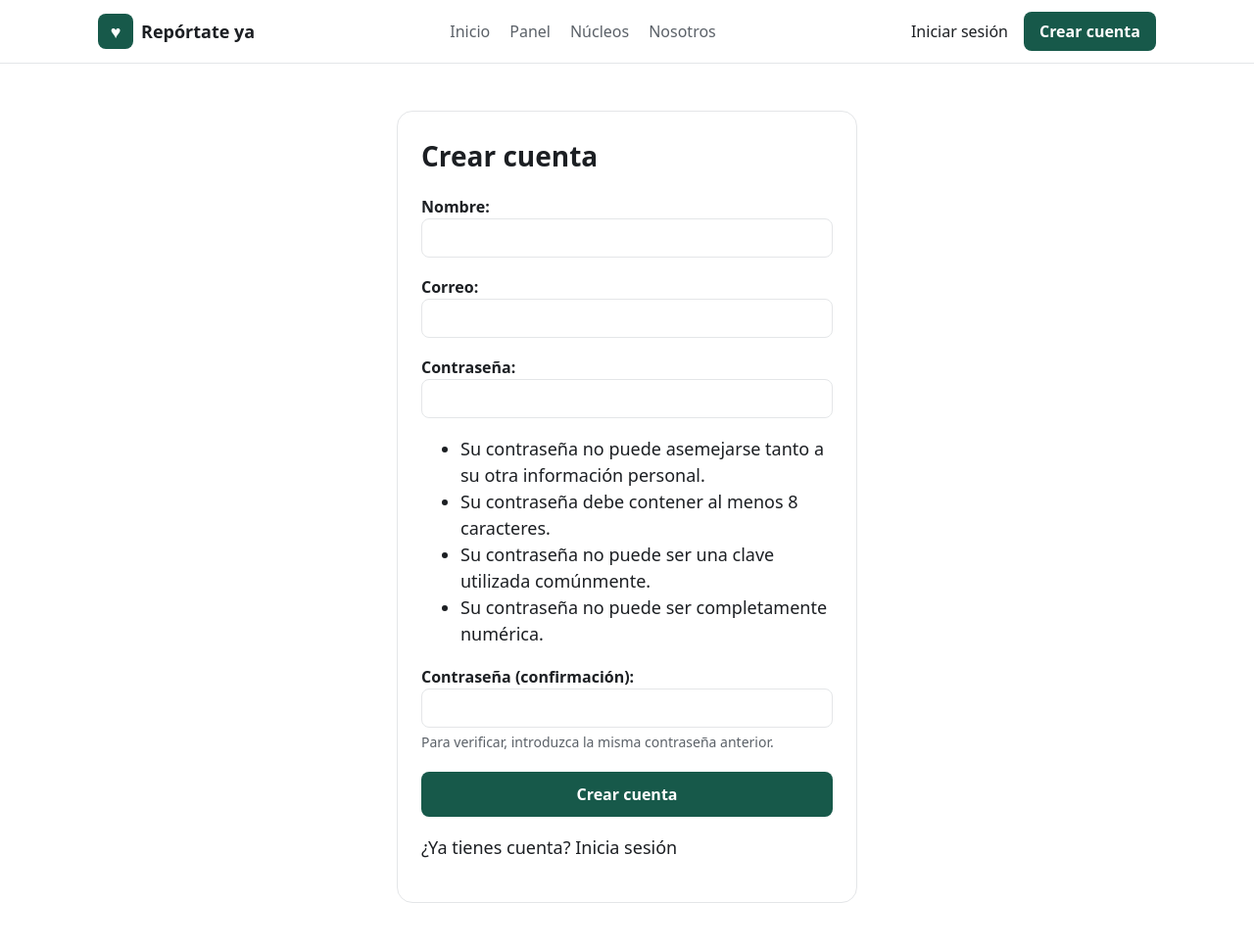
After one commit to Jorge28319/Core-5, a Django app: page /registro/ in a window 1280 px wide. The commit adds this page. Shown: the whole page at 98% size. Run offline with Django 5.2, Linux system fonts and the light colour scheme.

Commit message:
Agregar registro e inicio de sesion con correo

```diff
--- /dev/null
+++ b/proyectoInicial/core/forms.py
@@ -0,0 +1,35 @@
+from django import forms
+from django.contrib.auth.forms import AuthenticationForm, UserCreationForm
+from django.contrib.auth.models import User
+
+
+class RegistroForm(UserCreationForm):
+    first_name = forms.CharField(label="Nombre", max_length=150)
+    email = forms.EmailField(label="Correo")
+
+    class Meta:
+        model = User
+        fields = ["first_name", "email"]
+
+    def clean_email(self):
+        correo = self.cleaned_data["email"].lower()
+        if User.objects.filter(username=correo).exists():
+            raise forms.ValidationError("Ya existe una cuenta con este correo.")
+        return correo
+
+    def save(self, commit=True):
+        usuario = super().save(commit=False)
+        usuario.username = self.cleaned_data["email"]
+        if commit:
+            usuario.save()
+        return usuario
+class IngresoForm(AuthenticationForm):
+    username = forms.CharField(label="Correo")
+
+    error_messages = {
+        "invalid_login": "El correo o la contraseña no son correctos.",
+        "inactive": "Esta cuenta está desactivada.",
+    }
+
+    def clean_username(self):
+        return self.cleaned_data["username"].lower()
--- a/proyectoInicial/core/static/core/estilos.css
+++ b/proyectoInicial/core/static/core/estilos.css
@@ -142,3 +142,15 @@ button {
 .cuenta form {
     margin: 0;
 }
+.errorlist {
+    margin: 0;
+    padding: 0;
+    list-style: none;
+    color: var(--naranjo);
+    font-size: 16px;
+}
+
+.helptext {
+    font-size: 14px;
+    color: var(--texto-suave);
+}
--- a/proyectoInicial/core/templates/core/base.html
+++ b/proyectoInicial/core/templates/core/base.html
@@ -26,7 +26,7 @@
         </form>
     {% else %}
         <a href="{% url 'login' %}">Iniciar sesión</a>
-        <a href="#" class="boton">Crear cuenta</a>
+        <a href="{% url 'registro' %}" class="boton">Crear cuenta</a>
     {% endif %}
 </div>
         </div>
--- /dev/null
+++ b/proyectoInicial/core/templates/core/registro.html
@@ -0,0 +1,13 @@
+{% extends "core/base.html" %}
+
+{% block contenido %}
+<div class="tarjeta">
+    <h1>Crear cuenta</h1>
+    <form method="post">
+        {% csrf_token %}
+        {{ form.as_p }}
+        <button type="submit" class="boton">Crear cuenta</button>
+    </form>
+    <p>¿Ya tienes cuenta? <a href="{% url 'login' %}">Inicia sesión</a></p>
+</div>
+{% endblock %}
--- a/proyectoInicial/core/templates/registration/login.html
+++ b/proyectoInicial/core/templates/registration/login.html
@@ -8,5 +8,6 @@
         {{ form.as_p }}
         <button type="submit" class="boton">Entrar</button>
     </form>
+        <p>¿No tienes cuenta? <a href="{% url 'registro' %}">Crea una</a></p>
 </div>
 {% endblock %}
--- a/proyectoInicial/core/views.py
+++ b/proyectoInicial/core/views.py
@@ -1,5 +1,20 @@
-from django.shortcuts import render
+from django.contrib.auth import login
+from django.shortcuts import redirect, render
+
+from .forms import RegistroForm
 
 
 def inicio(request):
     return render(request, "core/inicio.html")
+
+
+def registro(request):
+    if request.method == "POST":
+        form = RegistroForm(request.POST)
+        if form.is_valid():
+            usuario = form.save()
+            login(request, usuario)
+            return redirect("inicio")
+    else:
+        form = RegistroForm()
+    return render(request, "core/registro.html", {"form": form})
--- a/proyectoInicial/proyectoInicial/urls.py
+++ b/proyectoInicial/proyectoInicial/urls.py
@@ -19,10 +19,11 @@ from django.contrib.auth import views as auth_views
 from django.urls import path
 
 from core import views
-
+from core.forms import IngresoForm
 urlpatterns = [
+    path("registro/", views.registro, name="registro"),
     path("admin/", admin.site.urls),
     path("", views.inicio, name="inicio"),
-    path("ingresar/", auth_views.LoginView.as_view(), name="login"),
+       path("ingresar/", auth_views.LoginView.as_view(authentication_form=IngresoForm), name="login"),
     path("salir/", auth_views.LogoutView.as_view(), name="logout"),
 ]
```
